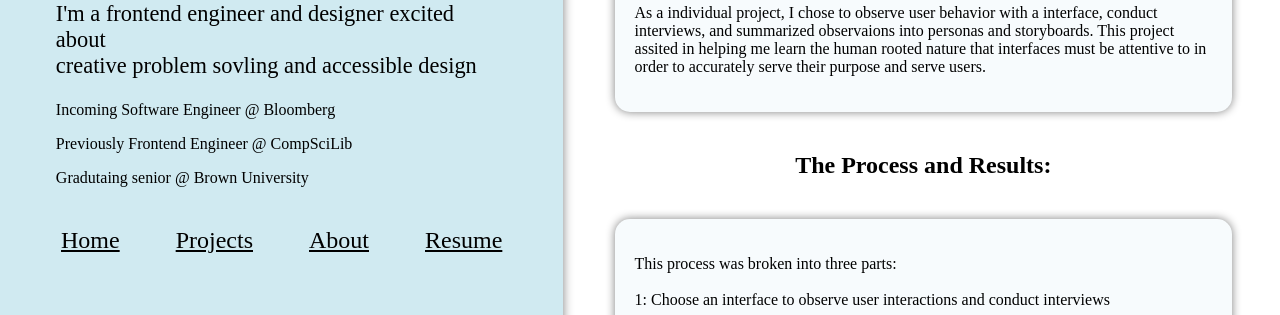
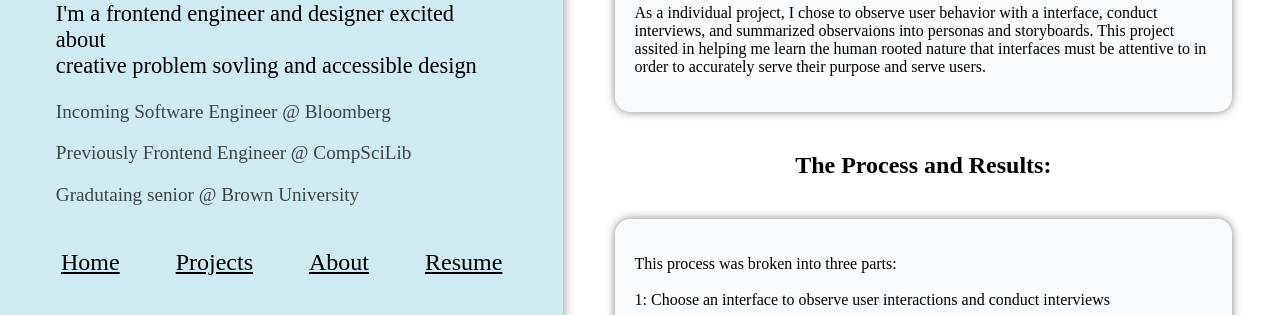
Before and after one commit to zabekey/portfolio-id, a plain HTML site: page personas.html in a window 1280 px wide. Shown: the part 485-800 px from the top of the page. Drawn offline with Linux system fonts and the light colour scheme.

Commit message:
fixing minor issue

```diff
--- a/personas.html
+++ b/personas.html
@@ -23,12 +23,13 @@
 
                 </div>
 
+
                 <div id="intro-text">
                     <h1 class="text" id="intro-header">Hello, I'm Yabeke Zike!</h1>
                     <p class="text" id="tagline">I'm a frontend engineer and designer excited about <br> creative problem sovling and accessible design</p>
-                    <p class="text blilets">Incoming Software Engineer @ Bloomberg</p>
-                    <p class="text blilets">Previously Frontend Engineer @ CompSciLib</p>
-                    <p class="text blilets">Gradutaing senior @ Brown University</p>
+                    <p class="text bullets">Incoming Software Engineer @ Bloomberg</p>
+                    <p class="text bullets">Previously Frontend Engineer @ CompSciLib</p>
+                    <p class="text bullets">Gradutaing senior @ Brown University</p>
                 </div>
                 <div id = "banner-list-container">
                     <ul id="banner-list">
```
Also changed, not shown: iterative-redesign.html (+3 -3 lines), paint-the-cit.html (+3 -3 lines), responsive-redesign.html (+3 -3 lines).
